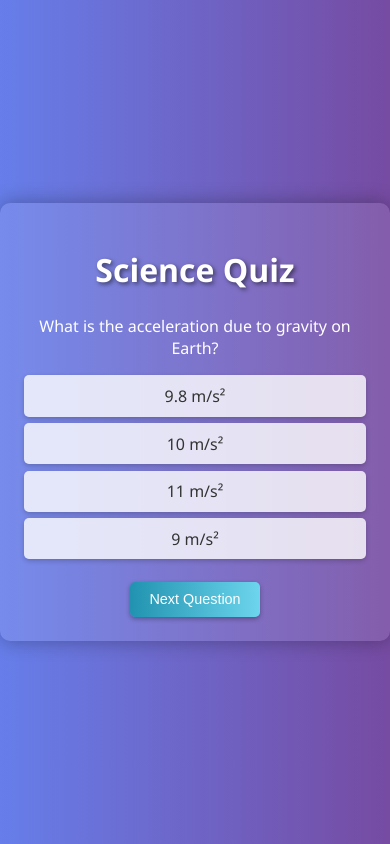
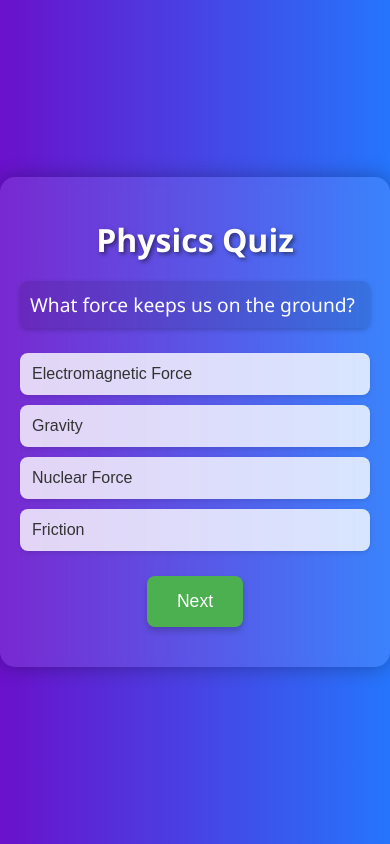
Before and after one commit to Auro-bhatta/science-quiz-001, a plain HTML site: page index.html in a window 390 px wide. Drawn offline with Linux system fonts and the light colour scheme.

Commit message:
Add/Update index.html for round 1

```diff
--- a/index.html
+++ b/index.html
@@ -3,11 +3,11 @@
 <head>
     <meta charset="UTF-8">
     <meta name="viewport" content="width=device-width, initial-scale=1.0">
-    <title>Science Quiz</title>
+    <title>Physics Quiz</title>
     <style>
         body {
             font-family: 'Segoe UI', Tahoma, Geneva, Verdana, sans-serif;
-            background: linear-gradient(to right, #667eea, #764ba2);
+            background: linear-gradient(to right, #6a11cb, #2575fc);
             color: #fff;
             margin: 0;
             padding: 0;
@@ -15,206 +15,201 @@
             justify-content: center;
             align-items: center;
             min-height: 100vh;
-            overflow-x: hidden;
+            overflow: auto;
         }
 
         .quiz-container {
             background-color: rgba(255, 255, 255, 0.1);
-            border-radius: 10px;
+            border-radius: 15px;
             box-shadow: 0 0 20px rgba(0, 0, 0, 0.3);
-            width: 80%;
+            padding: 30px;
+            width: 90%;
             max-width: 600px;
-            padding: 2rem;
             text-align: center;
-            transition: transform 0.3s ease-in-out;
-        }
-
-        .quiz-container:hover {
-            transform: scale(1.02);
+            transition: all 0.3s ease;
+            backdrop-filter: blur(5px);
         }
 
         h1 {
-            font-size: 2.5rem;
-            margin-bottom: 1.5rem;
+            font-size: 2.5em;
+            margin-bottom: 20px;
             text-shadow: 2px 2px 4px rgba(0, 0, 0, 0.5);
         }
 
         .question {
-            font-size: 1.2rem;
-            margin-bottom: 1rem;
+            font-size: 1.4em;
+            margin-bottom: 20px;
+            text-align: left;
+            padding: 10px;
+            border-radius: 8px;
+            background-color: rgba(0, 0, 0, 0.1);
+            box-shadow: 0 2px 5px rgba(0, 0, 0, 0.2);
         }
 
         .options {
-            list-style: none;
-            padding: 0;
-            margin: 0;
+            display: flex;
+            flex-direction: column;
+            align-items: stretch;
+            margin-bottom: 20px;
         }
 
-        .options li {
+        .option {
             background-color: rgba(255, 255, 255, 0.8);
             color: #333;
-            border-radius: 5px;
-            padding: 0.8rem;
-            margin: 0.5rem 0;
+            border: none;
+            border-radius: 8px;
+            padding: 15px;
+            margin: 5px 0;
+            font-size: 1.1em;
             cursor: pointer;
             transition: background-color 0.3s ease, transform 0.2s ease;
-            box-shadow: 0 2px 5px rgba(0, 0, 0, 0.2);
+            text-align: left;
+            box-shadow: 0 2px 4px rgba(0, 0, 0, 0.1);
+            outline: none;
         }
 
-        .options li:hover {
+        .option:hover {
             background-color: rgba(255, 255, 255, 1);
             transform: translateY(-2px);
         }
 
-        .options li.correct {
-            background-color: rgba(144, 238, 144, 0.8);
-            color: #000;
+        .option.correct {
+            background-color: rgba(0, 200, 83, 0.8);
+            color: white;
         }
 
-        .options li.incorrect {
-            background-color: rgba(240, 128, 128, 0.8);
-            color: #000;
+        .option.incorrect {
+            background-color: rgba(255, 56, 56, 0.8);
+            color: white;
         }
 
-        button {
-            background: linear-gradient(to right, #2193b0, #6dd5ed);
-            color: #fff;
+        #next-button {
+            background-color: #4CAF50;
+            color: white;
             border: none;
-            padding: 0.8rem 1.5rem;
-            border-radius: 5px;
+            border-radius: 8px;
+            padding: 15px 30px;
+            font-size: 1.2em;
             cursor: pointer;
-            font-size: 1rem;
-            margin-top: 1rem;
             transition: background-color 0.3s ease, transform 0.2s ease;
-            box-shadow: 0 2px 5px rgba(0, 0, 0, 0.3);
+            box-shadow: 0 4px 6px rgba(0, 0, 0, 0.2);
+            outline: none;
         }
 
-        button:hover {
-            background: linear-gradient(to right, #6dd5ed, #2193b0);
+        #next-button:hover {
+            background-color: #367c39;
             transform: translateY(-2px);
         }
 
         #result {
-            font-size: 1.3rem;
-            margin-top: 1.5rem;
+            font-size: 1.6em;
+            margin-top: 20px;
             text-shadow: 1px 1px 2px rgba(0, 0, 0, 0.5);
         }
 
-        @media (max-width: 768px) {
+        @media (max-width: 600px) {
             .quiz-container {
                 width: 95%;
-                padding: 1.5rem;
+                padding: 20px;
             }
 
             h1 {
-                font-size: 2rem;
+                font-size: 2em;
             }
 
             .question {
-                font-size: 1rem;
+                font-size: 1.2em;
             }
 
-            .options li {
-                padding: 0.6rem;
-                margin: 0.4rem 0;
+            .option {
+                font-size: 1em;
+                padding: 12px;
             }
 
-            button {
-                padding: 0.6rem 1.2rem;
-                font-size: 0.9rem;
-            }
-
-            #result {
-                font-size: 1.1rem;
+            #next-button {
+                font-size: 1.1em;
             }
         }
     </style>
 </head>
 <body>
     <div class="quiz-container">
-        <h1>Science Quiz</h1>
-        <div id="quiz">
+        <h1>Physics Quiz</h1>
+        <div id="question-container">
             <div class="question" id="question"></div>
-            <ul class="options" id="options"></ul>
-            <button onclick="nextQuestion()">Next Question</button>
+            <div class="options" id="options"></div>
         </div>
-        <div id="result" style="display:none;"></div>
+        <button id="next-button">Next</button>
+        <div id="result"></div>
     </div>
 
     <script>
         const questions = [
             {
-                question: "What is the acceleration due to gravity on Earth?",
-                options: ["9.8 m/s²", "10 m/s²", "11 m/s²", "9 m/s²"],
-                correctAnswer: "9.8 m/s²"
+                question: "What force keeps us on the ground?",
+                options: ["Electromagnetic Force", "Gravity", "Nuclear Force", "Friction"],
+                correctAnswer: 1
             },
             {
-                question: "What is the formula for calculating speed?",
-                options: ["Distance x Time", "Distance / Time", "Time / Distance", "Distance + Time"],
-                correctAnswer: "Distance / Time"
+                question: "What is the unit of speed?",
+                options: ["Kilograms", "Meters", "Meters per second", "Seconds"],
+                correctAnswer: 2
             },
             {
-                question: "Which of the following is a form of energy?",
-                options: ["Force", "Mass", "Velocity", "Potential"],
-                correctAnswer: "Potential"
+                question: "Energy can neither be created nor destroyed. This is known as the Law of...",
+                options: ["Thermodynamics", "Conservation of Energy", "Relativity", "Quantum Mechanics"],
+                correctAnswer: 1
             },
             {
-                question: "What is the unit of force?",
-                options: ["Watt", "Joule", "Newton", "Pascal"],
-                correctAnswer: "Newton"
+                question: "Which of Newton's Laws states that for every action, there is an equal and opposite reaction?",
+                options: ["First Law", "Second Law", "Third Law", "Law of Gravity"],
+                correctAnswer: 2
             },
             {
-                question: "Newton's first law of motion is also known as the law of:",
-                options: ["Acceleration", "Inertia", "Reaction", "Gravity"],
-                correctAnswer: "Inertia"
+                question: "What is force equal to (Newton's Second Law)?",
+                options: ["Mass x Velocity", "Mass x Acceleration", "Weight x Height", "Time x Distance"],
+                correctAnswer: 1
             }
         ];
 
         let currentQuestionIndex = 0;
         let score = 0;
-        let quizDiv = document.getElementById("quiz");
-        let resultDiv = document.getElementById("result");
-        let questionDiv = document.getElementById("question");
-        let optionsList = document.getElementById("options");
+
+        const questionElement = document.getElementById("question");
+        const optionsElement = document.getElementById("options");
+        const nextButton = document.getElementById("next-button");
+        const resultElement = document.getElementById("result");
 
         function loadQuestion() {
-            const question = questions[currentQuestionIndex];
-            questionDiv.textContent = question.question;
-            optionsList.innerHTML = "";
+            const currentQuestion = questions[currentQuestionIndex];
+            questionElement.textContent = currentQuestion.question;
 
-            question.options.forEach(option => {
-                const li = document.createElement("li");
-                li.textContent = option;
-                li.addEventListener("click", () => checkAnswer(option));
-                optionsList.appendChild(li);
+            optionsElement.innerHTML = "";
+            currentQuestion.options.forEach((option, index) => {
+                const button = document.createElement("button");
+                button.textContent = option;
+                button.classList.add("option");
+                button.addEventListener("click", () => checkAnswer(index));
+                optionsElement.appendChild(button);
             });
         }
 
-        function checkAnswer(selectedOption) {
-            const correctAnswer = questions[currentQuestionIndex].correctAnswer;
-            const options = document.querySelectorAll("#options li");
+        function checkAnswer(selectedIndex) {
+            const currentQuestion = questions[currentQuestionIndex];
+            const options = document.querySelectorAll(".option");
 
-            options.forEach(option => {
-                if (option.textContent === correctAnswer) {
+            options.forEach((option, index) => {
+                option.disabled = true;
+                if (index === currentQuestion.correctAnswer) {
                     option.classList.add("correct");
-                } else if (option.textContent === selectedOption) {
+                } else if (index === selectedIndex) {
                     option.classList.add("incorrect");
                 }
-                option.onclick = null;
             });
 
-            if (selectedOption === correctAnswer) {
+            if (selectedIndex === currentQuestion.correctAnswer) {
                 score++;
             }
-
-            disableOptions();
-        }
-
-        function disableOptions() {
-            const options = document.querySelectorAll("#options li");
-            options.forEach(option => {
-                option.style.pointerEvents = "none";
-            });
         }
 
         function nextQuestion() {
@@ -222,25 +217,24 @@
 
             if (currentQuestionIndex < questions.length) {
                 loadQuestion();
-                resetOptionStyles();
+                const options = document.querySelectorAll(".option");
+                options.forEach(option => {
+                    option.classList.remove("correct", "incorrect");
+                    option.disabled = false;
+                });
             } else {
                 showResult();
             }
         }
 
-        function resetOptionStyles() {
-            const options = document.querySelectorAll("#options li");
-            options.forEach(option => {
-                option.classList.remove("correct", "incorrect");
-                option.style.pointerEvents = "auto";
-            });
+        function showResult() {
+            questionElement.style.display = "none";
+            optionsElement.style.display = "none";
+            nextButton.style.display = "none";
+            resultElement.textContent = `Your Score: ${score} / ${questions.length}`;
         }
 
-        function showResult() {
-            quizDiv.style.display = "none";
-            resultDiv.style.display = "block";
-            resultDiv.textContent = `You scored ${score} out of ${questions.length}!`;
-        }
+        nextButton.addEventListener("click", nextQuestion);
 
         loadQuestion();
     </script>
```
